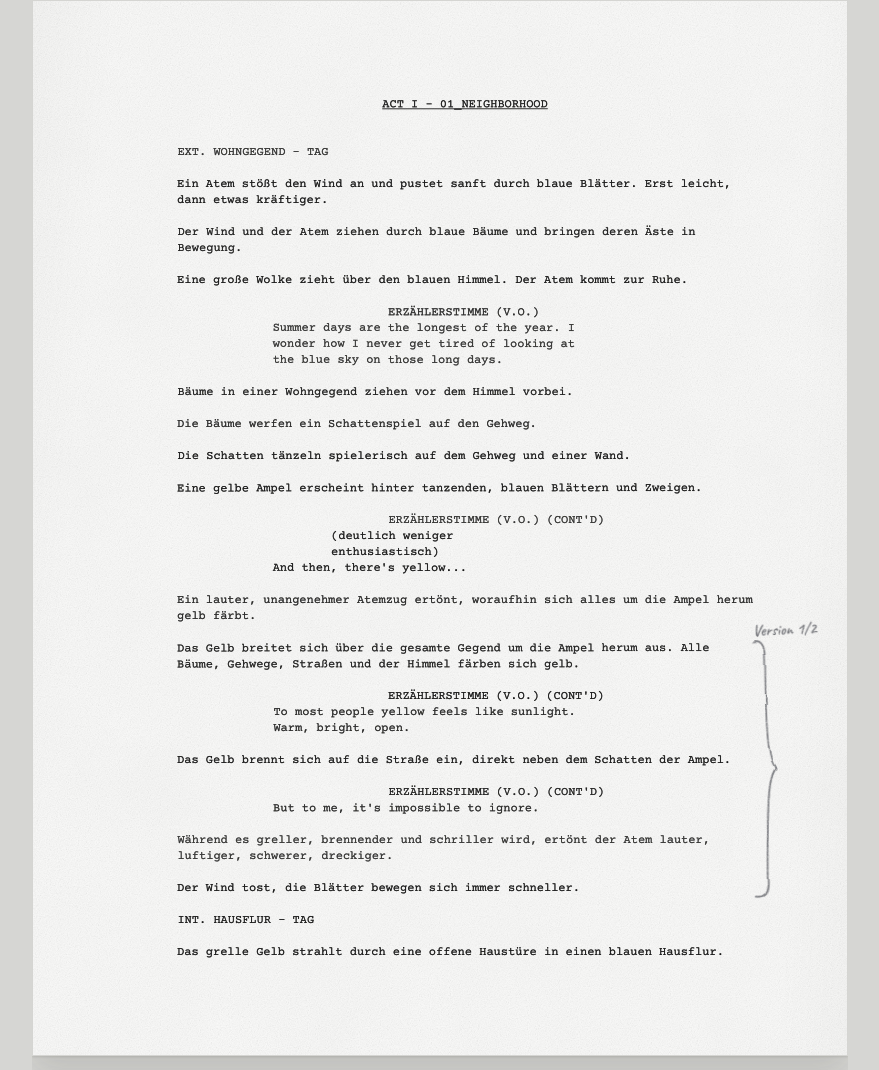
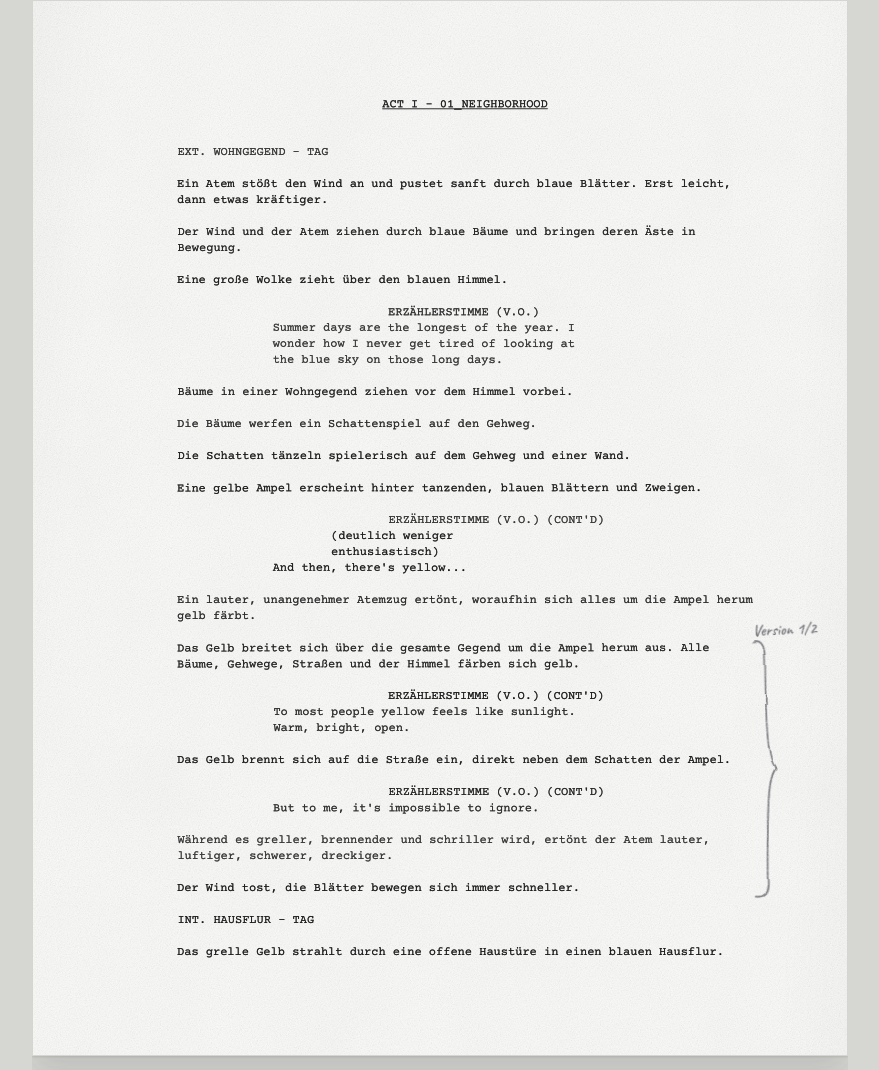
Before and after one commit to emanuelfunck/yellow-is-a-happy-color, a plain HTML site: page docs/index.html in a window 1280 px wide. Shown: the part 1155-2225 px from the top of the page, without its empty margins (200-1079 px from the left). Drawn offline with nearby package versions, Linux system fonts and the light colour scheme.

Commit message:
Atem-Satz aus dem Wolkenblock entfernen
Eine grosse Wolke zieht ueber den blauen Himmel - der Nachsatz
"Der Atem kommt zur Ruhe" faellt weg.

Co-Authored-By: Claude Opus 5 <noreply@anthropic.com>

```diff
--- a/docs/index.html
+++ b/docs/index.html
@@ -450,7 +450,7 @@ const SCRIPT = [
 
   { type: "action", text: "Der Wind und der Atem ziehen durch blaue Bäume und bringen deren Äste in Bewegung." },
 
-  { type: "action", text: "Eine große Wolke zieht über den blauen Himmel. Der Atem kommt zur Ruhe." },
+  { type: "action", text: "Eine große Wolke zieht über den blauen Himmel." },
 
   { type: "character", text: "ERZÄHLERSTIMME (V.O.)" },
   { type: "dialogue", text: "Summer days are the longest of the year. I wonder how I never get tired of looking at the blue sky on those long days." },
```
Also changed, not shown: index.html (+1 -1 lines).
